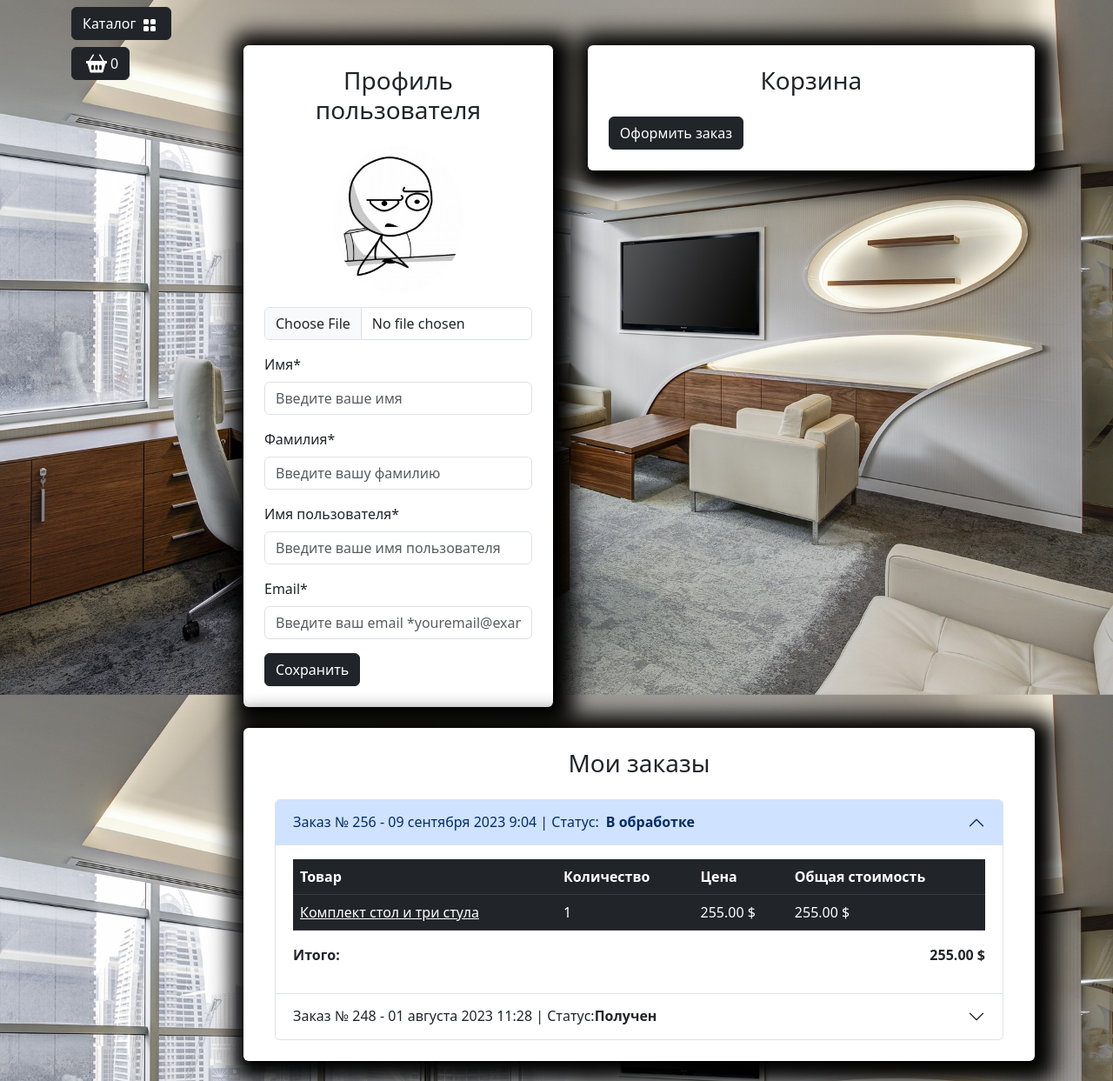
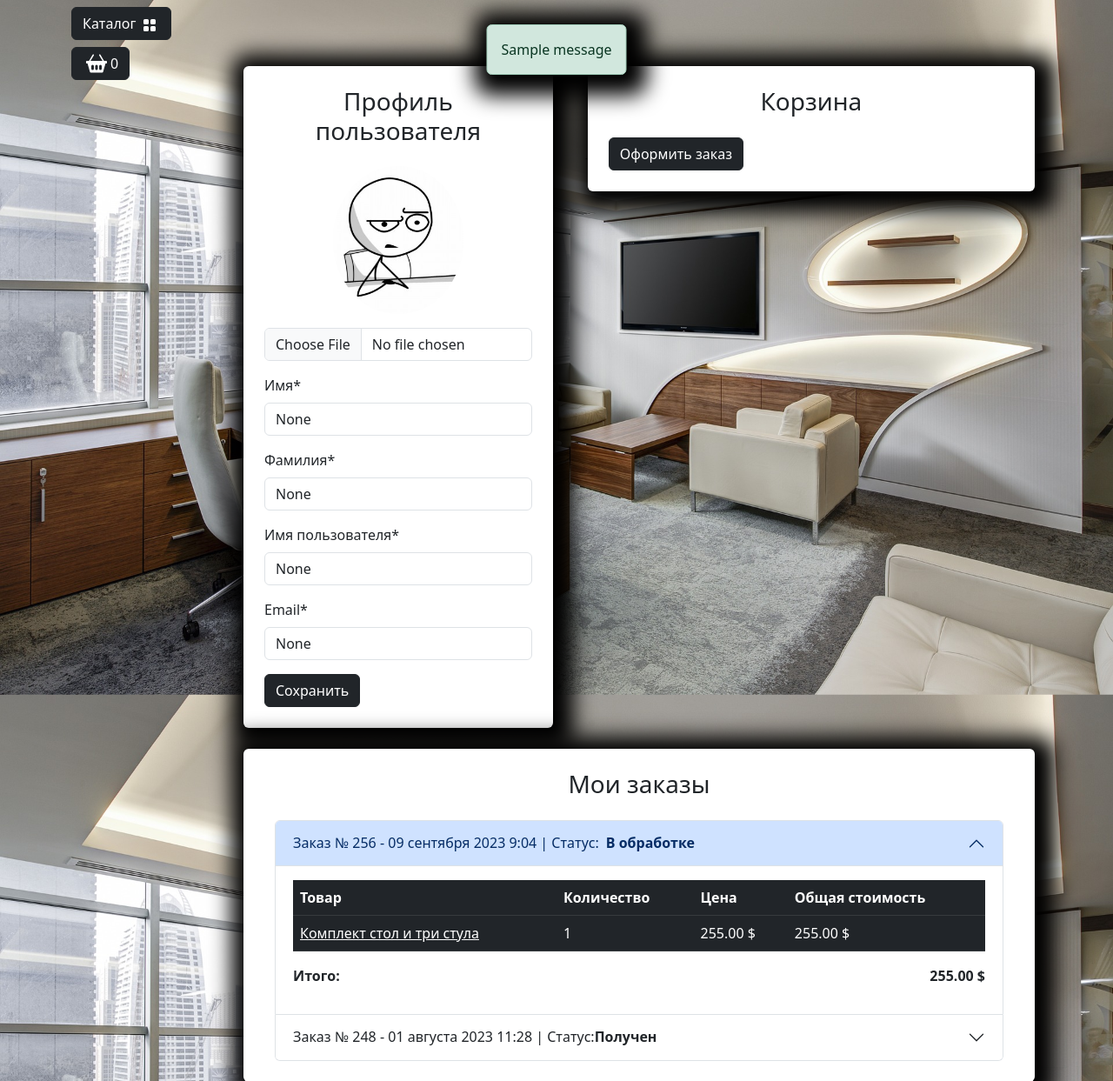
Before and after one commit to reb33/py_hub_studio_store, a Django app: template users/templates/users/profile.html in a window 1280 px wide. Shown: the part 56-1299 px from the top of the page at 87% size. Run offline with Django 4.2, Linux system fonts and the light colour scheme; tables that the repository leaves empty hold one stand-in row (values such as "Sample post"); the template is opened without the code that fills it: values that come from a table or form of the project are taken from there, most other values are stand-ins (such as "Sample title", 1, 10 or a date in 2020); one stand-in notice (Sample message) is shown; parts of the project's set-up code (start-up, migrations or seed data) failed here and were passed over; some libraries are stand-ins or nearby versions.

Commit message:
profile form controller and notification ready

```diff
--- a/templates/includes/notifications.html
+++ b/templates/includes/notifications.html
@@ -12,3 +12,28 @@
         </div>
     </div>
 {% endif %}
+
+<!-- Для оповещений -->
+<div class="container mt-4">
+    <div class="row justify-content-center">
+        <div class="col-md-6">
+            {% if messages %}
+                {% for message in messages %}
+                    {% if message.tags == 'success' %}
+                    <div id="notification" class="position-fixed start-50 translate-middle-x z-3 alert alert-success fade show custom-shadow" role="alert">
+                        {{ message }}
+                    </div>
+                    {% endif %}
+                    {% if message.tags == 'warning' %}
+                    <div id="notification" class="position-fixed start-50 translate-middle-x z-3 alert alert-danger fade show custom-shadow" role="alert">
+                        {{ message }}
+                    </div>
+                    {% endif %}
+                {% endfor %}
+            {% else %}
+            <div id="jq-notification" class="position-fixed start-50 translate-middle-x z-3 alert alert-success fade show custom-shadow" style="display: none;" role="alert">
+            </div>
+            {% endif %}
+        </div>
+    </div>
+</div>
--- a/users/forms.py
+++ b/users/forms.py
@@ -1,5 +1,5 @@
 from django import forms
-from django.contrib.auth.forms import AuthenticationForm, UserCreationForm
+from django.contrib.auth.forms import AuthenticationForm, UserCreationForm, UserChangeForm
 
 from users.models import User
 
@@ -46,3 +46,16 @@ class UserRegistrationForm(UserCreationForm):
     email = forms.CharField()
     password1 = forms.CharField()
     password2 = forms.CharField()
+
+
+class ProfileForm(UserChangeForm):
+
+    class Meta:
+        model = User
+        fields = ["image", "first_name", "last_name", "username", "email"]
+
+    image = forms.ImageField(required=False)
+    first_name = forms.CharField()
+    last_name = forms.CharField()
+    username = forms.CharField()
+    email = forms.CharField()
--- a/users/templates/users/profile.html
+++ b/users/templates/users/profile.html
@@ -9,35 +9,61 @@
                 <div class="col-md-5">
                     <div class=" bg-white p-4 mb-4 mx-2 rounded custom-shadow">
                         <h3 class="text-center mb-4">Профиль пользователя</h3>
-                        <form>
+                        <form action="{% url "user:profile" %}" method="POST" enctype="multipart/form-data">
+                            {% csrf_token %}
                             <div class="row">
                                 <div class="col-md-12 mb-3 text-center">
-                                    <img src="{% static "deps/images/baseavatar.jpg" %}"
+                                    {% if user.image %}
+                                        <img src="{{ user.image.url }}"
                                         alt="Аватар пользователя" class="img-fluid rounded-circle"
                                         style="max-width: 150px;">
-                                    <input type="file" class="form-control mt-3" id="avatar"
-                                        accept="image/*">
+                                    {% else %}
+                                        <img src="{% static "deps/images/baseavatar.jpg" %}"
+                                        alt="Аватар пользователя" class="img-fluid rounded-circle"
+                                        style="max-width: 150px;">
+                                    {% endif %}
+
+                                    <input type="file" class="form-control mt-3" id="id_image"
+                                           name="image" accept="image/*">
+                                    {% if form.image.errors %}
+                                    <div class="alert alert-danger alert-dismissible fade show">{{ form.image.errors }}</div>
+                                    {% endif %}
                                 </div>
                                 <div class="col-md-12 mb-3">
-                                    <label for="firstName" class="form-label">Имя*</label>
-                                    <input type="text" class="form-control" id="firstName"
-                                        placeholder="Введите ваше имя" value="" required>
+                                    <label for="id_first_name" class="form-label">Имя*</label>
+                                    <input type="text" class="form-control" id="id_first_name"
+                                           name="first_name" placeholder="Введите ваше имя"
+                                           value="{{ form.first_name.value }}" required>
+                                    {% if form.first_name.errors %}
+                                    <div class="alert alert-danger alert-dismissible fade show">{{ form.first_name.errors }}</div>
+                                    {% endif %}
                                 </div>
                                 <div class="col-md-12 mb-3">
-                                    <label for="lastName" class="form-label">Фамилия*</label>
-                                    <input type="text" class="form-control" id="lastName"
-                                        placeholder="Введите вашу фамилию" value="" required>
+                                    <label for="id_last_name" class="form-label">Фамилия*</label>
+                                    <input type="text" class="form-control" id="id_last_name"
+                                           name="last_name" placeholder="Введите вашу фамилию"
+                                           value="{{ form.last_name.value }}" required>
+                                    {% if form.last_name.errors %}
+                                    <div class="alert alert-danger alert-dismissible fade show">{{ form.last_name.errors }}</div>
+                                    {% endif %}
                                 </div>
                                 <div class="col-md-12 mb-3">
-                                    <label for="username" class="form-label">Имя пользователя*</label>
-                                    <input type="text" class="form-control" id="username"
-                                        placeholder="Введите ваше имя пользователя" value="" required>
+                                    <label for="id_username" class="form-label">Имя пользователя*</label>
+                                    <input type="text" class="form-control" id="id_username"
+                                           name="username" placeholder="Введите ваше имя пользователя"
+                                           value="{{ form.username.value }}" required>
+                                    {% if form.username.errors %}
+                                    <div class="alert alert-danger alert-dismissible fade show">{{ form.username.errors }}</div>
+                                    {% endif %}
                                 </div>
                                 <div class="col-md-12 mb-3">
-                                    <label for="email" class="form-label">Email*</label>
-                                    <input type="email" class="form-control" id="email"
-                                        placeholder="Введите ваш email *youremail@example.com" value=""
-                                        required>
+                                    <label for="id_email" class="form-label">Email*</label>
+                                    <input type="email" class="form-control" id="id_email"
+                                           name="email" placeholder="Введите ваш email *youremail@example.com"
+                                           value="{{ form.email.value }}" required>
+                                    {% if form.email.errors %}
+                                    <div class="alert alert-danger alert-dismissible fade show">{{ form.email.errors }}</div>
+                                    {% endif %}
                                 </div>
                             </div>
                             <button type="submit" class="btn btn-dark">Сохранить</button>
```
Also changed, not shown: users/views.py (+18 -3 lines).
